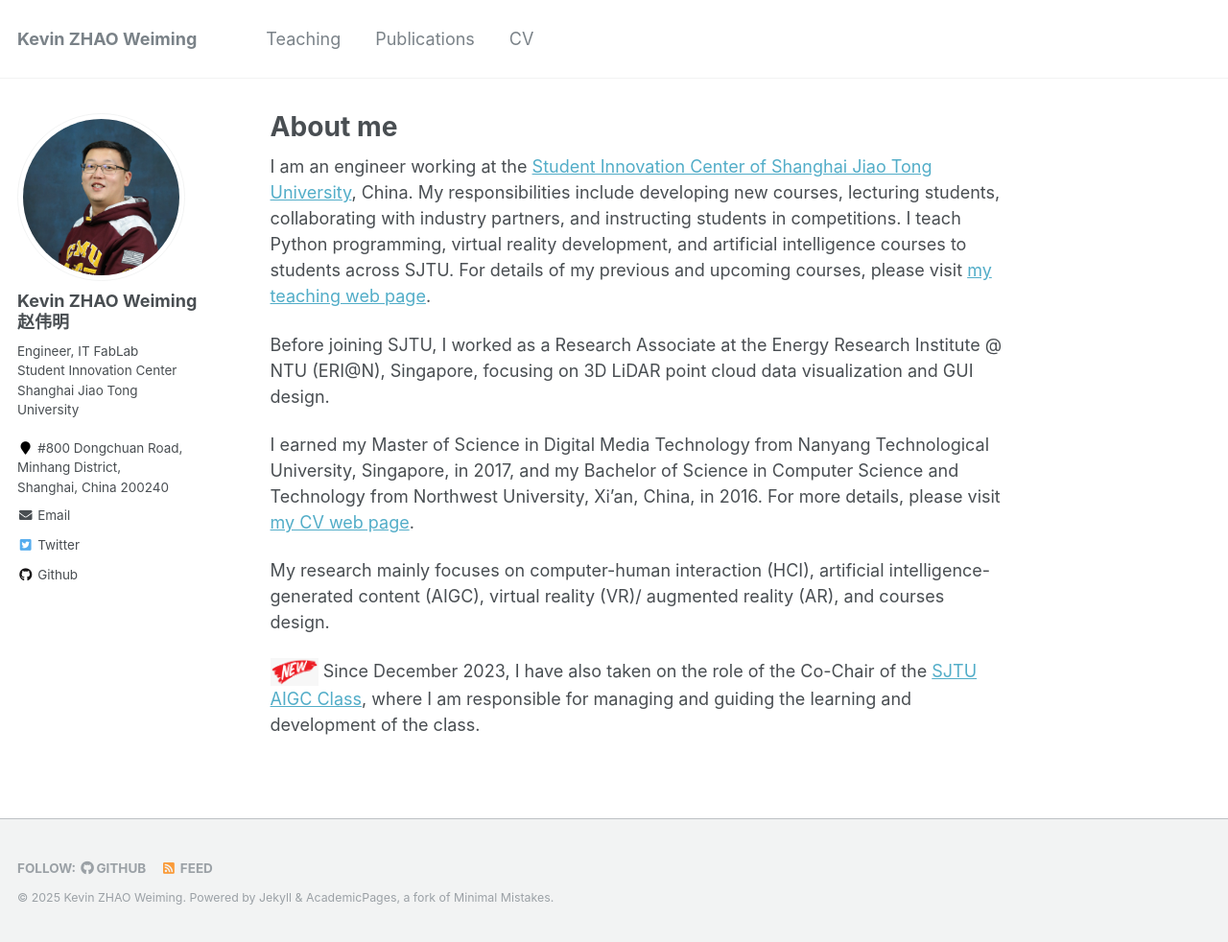
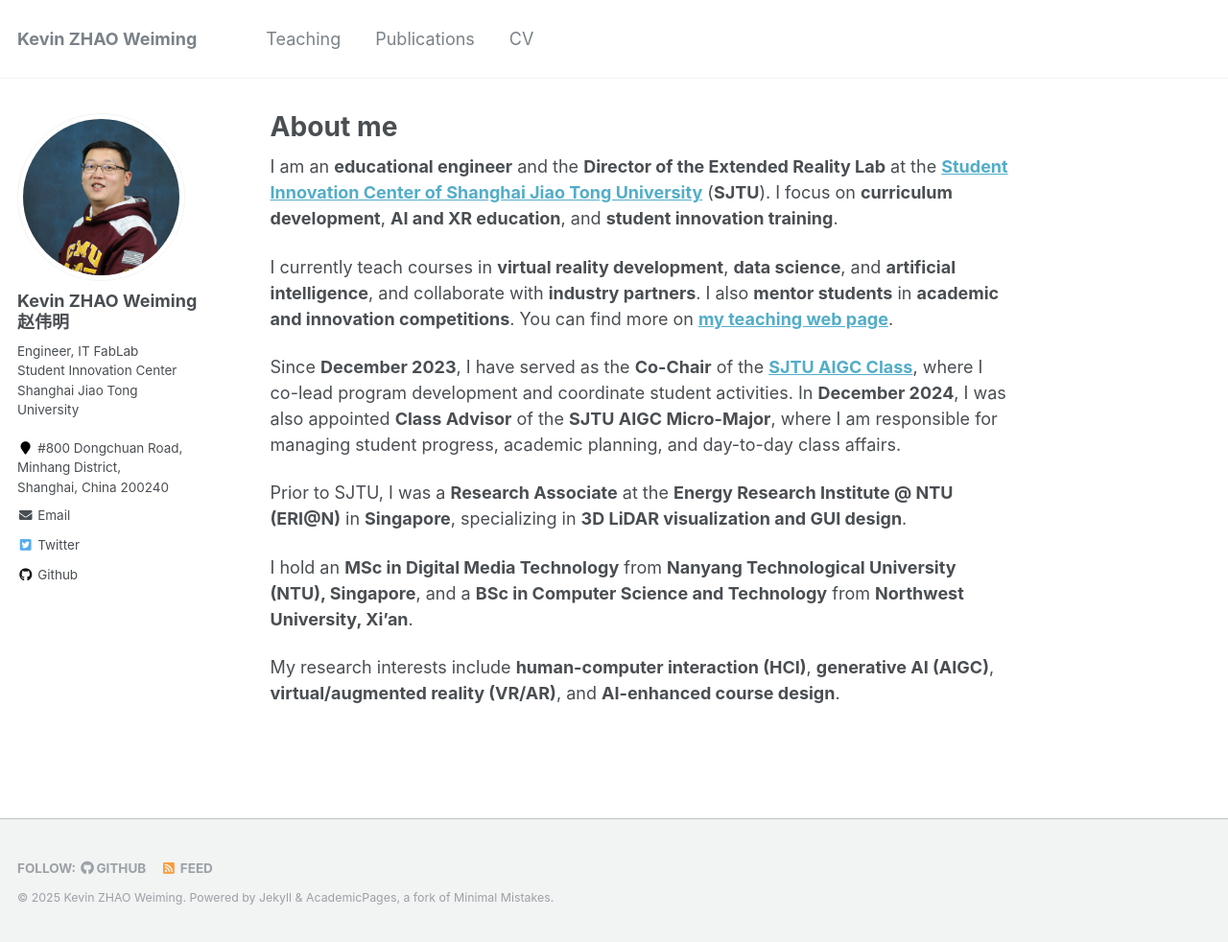
Before and after one commit to zwm0426/zwm0426.github.io, a Jekyll site: the page built from _pages/about.md, in a window 1280 px wide and 982 px high. Shown: the whole window at 96% size. Built offline with Jekyll 4.4.1, drawn with Linux system fonts in a browser that asks for light colours.

Commit message:
Update about.md

```diff
--- a/_pages/about.md
+++ b/_pages/about.md
@@ -8,6 +8,20 @@
   - /about.html
 ---
 
+I am an **educational engineer** and the **Director of the Extended Reality Lab** at the [**Student Innovation Center of Shanghai Jiao Tong University**](https://www.si.sjtu.edu.cn) (**SJTU**). I focus on **curriculum development**, **AI and XR education**, and **student innovation training**.
+
+I currently teach courses in **virtual reality development**, **data science**, and **artificial intelligence**, and collaborate with **industry partners**. I also **mentor students** in **academic and innovation competitions**. You can find more on [**my teaching web page**](https://zwm0426.github.io/teaching/).
+
+Since **December 2023**, I have served as the **Co-Chair** of the [**SJTU AIGC Class**](https://sjtu-aigc.github.io), where I co-lead program development and coordinate student activities. In **December 2024**, I was also appointed **Class Advisor** of the **SJTU AIGC Micro-Major**, where I am responsible for managing student progress, academic planning, and day-to-day class affairs.
+
+Prior to SJTU, I was a **Research Associate** at the **Energy Research Institute @ NTU (ERI@N)** in **Singapore**, specializing in **3D LiDAR visualization and GUI design**.
+
+I hold an **MSc in Digital Media Technology** from **Nanyang Technological University (NTU), Singapore**, and a **BSc in Computer Science and Technology** from **Northwest University, Xi’an**.
+
+My research interests include **human-computer interaction (HCI)**, **generative AI (AIGC)**, **virtual/augmented reality (VR/AR)**, and **AI-enhanced course design**.
+
+
+<!-- OLD VERSION
 I am an engineer working at the [Student Innovation Center of Shanghai Jiao Tong University](https://www.si.sjtu.edu.cn), China. My responsibilities include developing new courses, lecturing students, collaborating with industry partners, and instructing students in competitions. I teach Python programming, virtual reality development, and artificial intelligence courses to students across SJTU. For details of my previous and upcoming courses, please visit [my teaching web page](https://zwm0426.github.io/teaching/).
 
 Before joining SJTU, I worked as a Research Associate at the Energy Research Institute @ NTU (ERI@N), Singapore, focusing on 3D LiDAR point cloud data visualization and GUI design.
@@ -16,8 +30,7 @@
 
 My research mainly focuses on computer-human interaction (HCI), artificial intelligence-generated content (AIGC), virtual reality (VR)/ augmented reality (AR), and courses design.
 
-![NEW](/images/new.png){:width="50px"} Since December 2023, I have also taken on the role of the Co-Chair of the [SJTU AIGC Class](https://sjtu-aigc.github.io), where I am responsible for managing and guiding the learning and development of the class.
-
+![NEW](/images/new.png){:width="50px"} Since December 2023, I have also taken on the role of the Co-Chair of the [SJTU AIGC Class](https://sjtu-aigc.github.io), where I am responsible for managing and guiding the learning and development of the class. -->
 
 <!-- ![](/images/under_construction.png){:width="220 px"} -->
 
```
